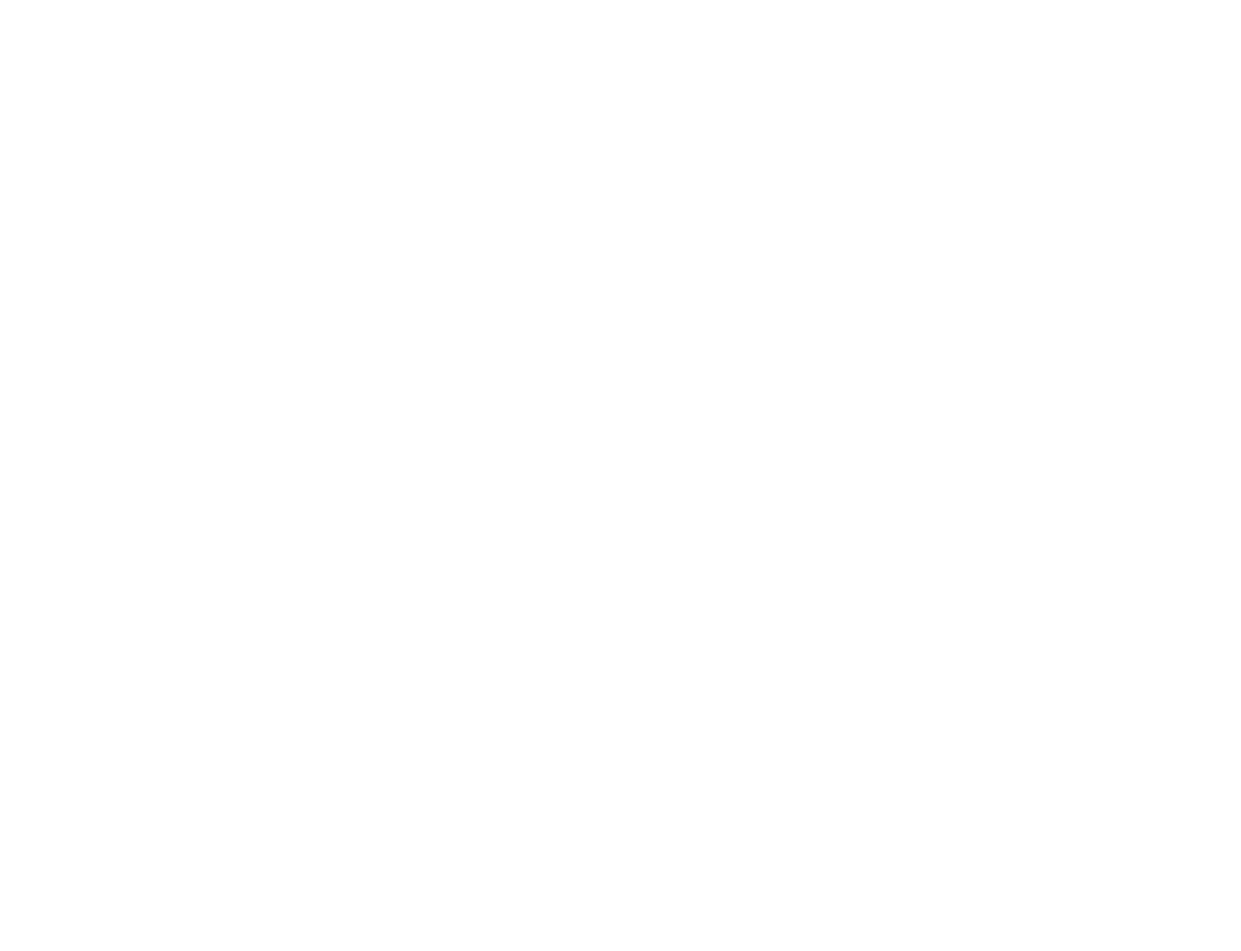
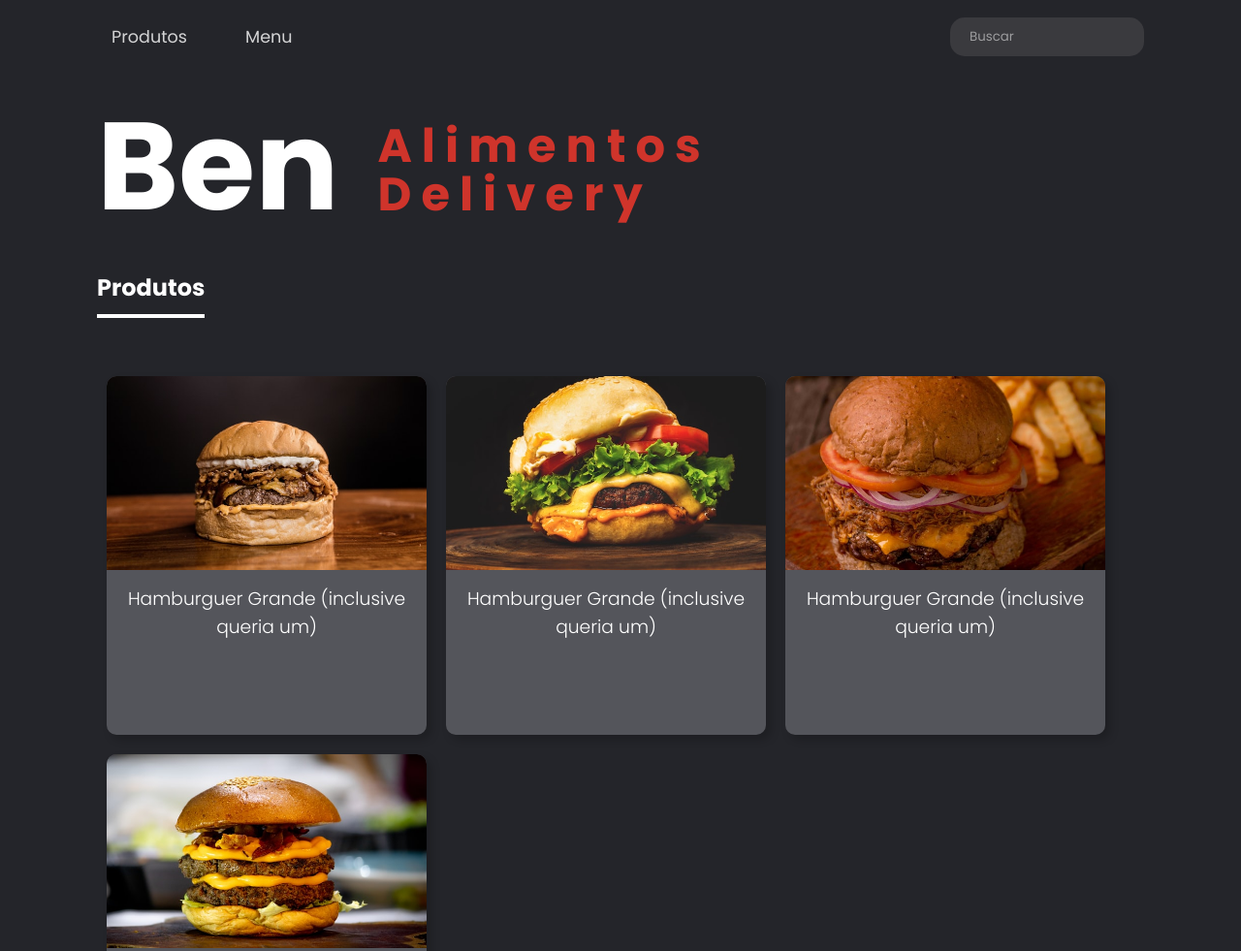
Before and after one commit to VictorMacedo00/BenAlimentos, a plain HTML site: page index.html in a window 1280 px wide. Shown: the top 981 px of the page at 97% size. Before the commit the page ends 800 px from the top, so only its background shows below. Drawn offline with Linux system fonts and the light colour scheme.

Commit message:
Home Page

```diff
--- /dev/null
+++ b/css/reset.css
@@ -0,0 +1,26 @@
+@import url('https://fonts.googleapis.com/css2?family=Poppins:wght@300;400;500&display=swap');
+
+* {
+    padding: 0;
+    margin: 0;
+    box-sizing: border-box;
+}
+h1,
+h2,
+h3,
+h4 {
+    padding: 0;
+    margin: 0;
+}
+
+a {
+    text-decoration: none;
+}
+
+ul {
+    list-style: none;
+}
+
+* {
+    font-family: 'Poppins', sans-serif;
+}
--- a/index.css
+++ b/index.css
@@ -0,0 +1,189 @@
+@import url('https://fonts.googleapis.com/css2?family=Poppins:wght@300;400;500;700&display=swap');
+
+.home {
+    width: 100%;
+    height: auto;
+    background-color: #24252A;
+    position: relative;
+}
+
+.container {
+    width: 1080px;
+    height: auto;
+    margin: 0 auto;
+}
+
+/* Navbar */
+.navbar {
+    width: 100%;
+    height: 100%;
+    grid-row: 1 / 2;
+    display: flex;
+    justify-content: space-between;
+    align-items: center;
+}
+
+.navbar ul {
+    display: flex;
+}
+
+.navbar ul li {
+    color: rgba(255, 255, 255, 0.8);
+    margin: 10px 30px 10px 0;
+    padding: 15px;
+    font-family: 'Poppins', sans-serif;
+    font-size: 1.1rem;
+    cursor: pointer;
+    transition: all 0.2s;
+}
+
+.navbar ul li:hover {
+    color: #fff;
+}
+
+
+.search {
+    width: 200px;
+}
+
+.search input {
+    width: 100%;
+    height: 40px;
+    border: none;
+    background-color: #3a3a3e;
+    border-radius: 15px;
+    padding-left: 20px;
+    outline: none;
+    color: #fff;
+}
+
+.search input::placeholder {
+    color: rgba(255, 255, 255, 0.5);
+}
+
+/* Home Main Contet*/
+.content h1{
+    width: 800px;
+    color: #fff;
+    font-size: 8rem;
+    font-weight: 800;
+    display: flex;
+}
+
+.content h1 span {
+    height: 100%;
+    max-width: 250px;
+    display: flex;
+    flex-direction: column;
+    flex-wrap: wrap;
+    align-self: center;
+    padding-top: 8px;
+    margin-left: 40px;
+    font-size: 3rem;
+    letter-spacing: 10px;
+    line-height: 50px;
+    color: #ff382cc7;
+}
+
+.products {
+    width: 100%;
+    height: 1000px;
+    padding-bottom: 80px;
+}
+
+.productsNavbar {
+    width: 100%;
+    height: 60px;
+    display: flex;
+    align-items: center;
+}
+
+.productsNavbar ul {
+    width: 100%;
+    height: 100%;
+    display: flex;
+}
+
+.productsNavbar ul li {
+    height: 100%;
+    display: flex;
+    align-items: center;
+    border-bottom: 4px solid #fff;
+}
+
+.productsNavbar ul li a {
+    font-size: 1.5rem;
+    font-weight: bold;
+    color: #fff;
+}
+
+.productsItems {
+    width: 100%;
+    height: auto;
+    display: flex;
+    flex-wrap: wrap;
+    padding-top: 50px;
+}
+
+/* Card Products */
+.card {
+    width: 330px;
+    height: 370px;
+    margin: 10px 10px;
+    background-color: #54555B;
+    border-radius: 10px;
+    box-shadow: 5px 5px 10px rgba(0, 0, 0, 0.2);
+    transition: all 0.2s;
+    cursor: pointer;
+}
+
+.card:hover {
+    transform: translateY(-10px);
+    box-shadow: 5px 5px 10px rgba(0, 0, 0, 0.4);
+}
+
+.background {
+    width: 100%;
+    height: 200px;
+}
+
+.background img {
+    width: 100%;
+    height: 100%;
+    background-size: cover;
+    background-position: center;
+    object-fit: cover;
+    border-radius: 10px 10px 0 0;
+}
+
+.infos {
+    width: 100%;
+    height: calc(100% - 215px);
+    display: flex;
+    justify-content: center;
+    margin-top: 15px;
+}
+
+.infos h3 {
+    height: 100%;
+    color: #fff;
+    font-weight: lighter;
+    text-align: center;
+}
+
+/* Footer */
+.footer {
+    width: 100vw;
+    max-width: 100%;
+    height: 80px;
+    position: absolute;
+    bottom: 0;
+    background-color: #000;
+    display: flex;
+    justify-content: center;
+    align-items: center;
+}
+
+.footer p {
+    color: #fff;
+}
--- a/index.html
+++ b/index.html
@@ -1,12 +1,84 @@
 <!DOCTYPE html>
-<html lang="en">
-<head>
-    <meta charset="UTF-8">
-    <meta http-equiv="X-UA-Compatible" content="IE=edge">
-    <meta name="viewport" content="width=device-width, initial-scale=1.0">
-    <title>Document</title>
-</head>
-<body>
+<html lang="pt-BR">
+  <head>
+    <meta charset="UTF-8" />
+    <meta http-equiv="X-UA-Compatible" content="IE=edge" />
+    <meta name="viewport" content="width=device-width, initial-scale=1.0" />
+    <link rel="stylesheet" href="./index.css" />
+    <link rel="stylesheet" href="./css/reset.css" />
+    <title>Ben Alimentos</title>
+  </head>
+  <body>
+    <div class="home">
+      <div class="container">
+        <nav class="navbar">
+          <ul>
+            <li>Produtos</li>
+            <li>Menu</li>
+          </ul>
+          <div class="search">
+            <input type="text" placeholder="Buscar" />
+          </div>
+        </nav>
 
-</body>
+        <section class="content">
+          <h1>Ben <span>Alimentos Delivery</span></h1>
+
+          <div class="products">
+            <nav class="productsNavbar">
+              <ul>
+                <li><a href="#">Produtos</a></li>
+              </ul>
+            </nav>
+            <div class="productsItems">
+                <!-- Cards -->
+              <div class="card">
+                <div class="background">
+                  <img src="./assets/imgs/hamburguer.jpg" alt="Item" />
+                </div>
+                <div class="infos">
+                  <h3>Hamburguer Grande (inclusive queria um)</h3>
+                  <div class="score"></div>
+                </div>
+              </div>
+
+              <div class="card">
+                <div class="background">
+                  <img src="./assets/imgs/hamburguer2.jpg" alt="Item" />
+                </div>
+                <div class="infos">
+                  <h3>Hamburguer Grande (inclusive queria um)</h3>
+                  <div class="score"></div>
+                </div>
+              </div>
+
+              <div class="card">
+                <div class="background">
+                  <img src="./assets/imgs/hamburguer3.jpg" alt="Item" />
+                </div>
+                <div class="infos">
+                  <h3>Hamburguer Grande (inclusive queria um)</h3>
+                  <div class="score"></div>
+                </div>
+              </div>
+
+              <div class="card">
+                <div class="background">
+                  <img src="./assets/imgs/hamburguer4.jpg" alt="Item" />
+                </div>
+                <div class="infos">
+                  <h3>Hamburguer Grande (inclusive queria um)</h3>
+                  <div class="score"></div>
+                </div>
+              </div>
+
+            </div>
+          </div>
+        </section>
+      </div>
+      <footer class="footer">
+        <p>Projeto feito no programa de mentoria Bendev</p>
+      </footer>
+    </div>
+  </body>
 </html>
```
Also changed, not shown: assets/imgs/hamburguer.jpg (added), assets/imgs/hamburguer2.jpg (added), assets/imgs/hamburguer3.jpg (added), assets/imgs/hamburguer4.jpg (added).
